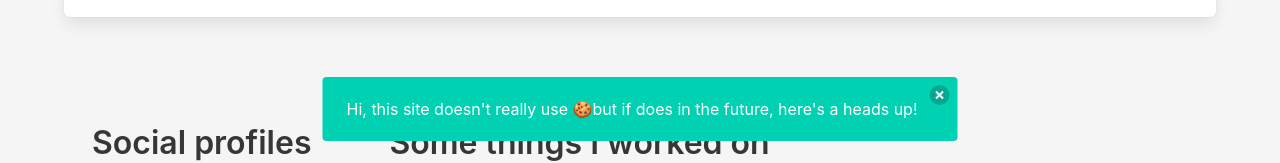
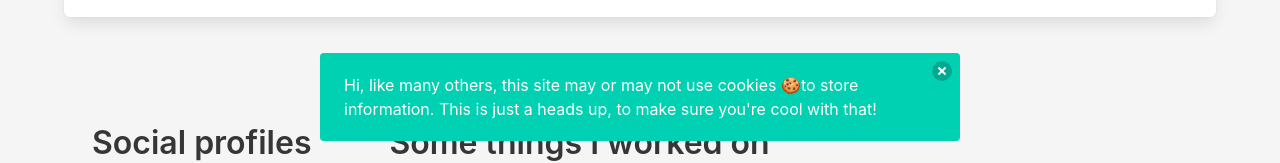
Before and after one commit to Flexicon/flexicondev-site-old, a Gatsby site: page / in a window 1280 px wide. Shown: the part 639-802 px from the top of the page. Built offline with nearby package versions, Linux system fonts and the light colour scheme; Gatsby itself is replaced by a stand-in of ours.

Commit message:
Rework cookies info text

```diff
--- a/src/components/cookies.js
+++ b/src/components/cookies.js
@@ -31,8 +31,9 @@ class Cookies extends React.PureComponent {
           <div className="container">
             <div className="notification is-primary">
               <button className="delete" onClick={this.acceptCookies} />
-              Hi, this site doesn't really use 🍪but if does in the future,
-              here's a heads up!
+              Hi, like many others, this site may or may not use cookies 🍪to
+              store information. This is just a heads up, to make sure you're
+              cool with that!
             </div>
           </div>
         </div>
```
